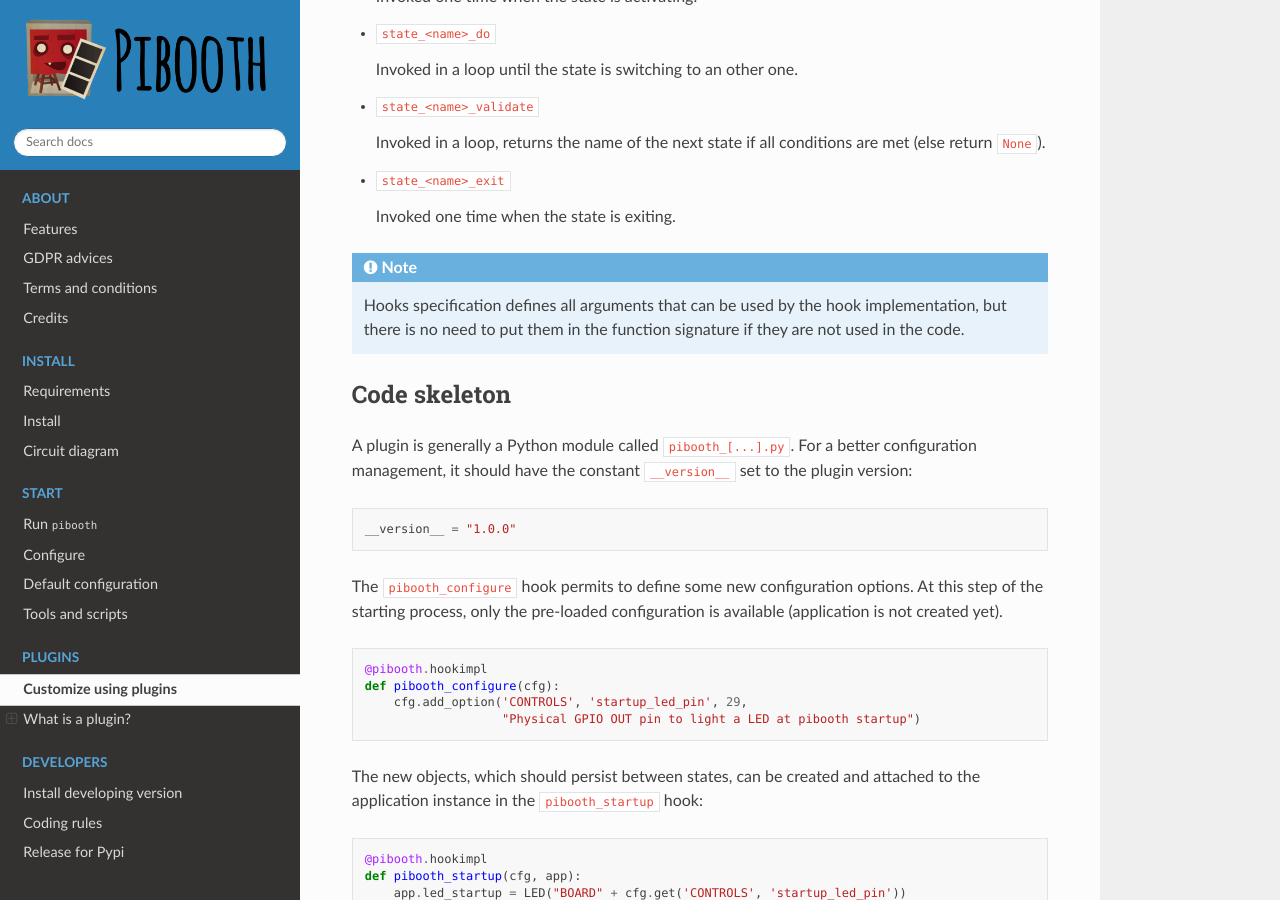
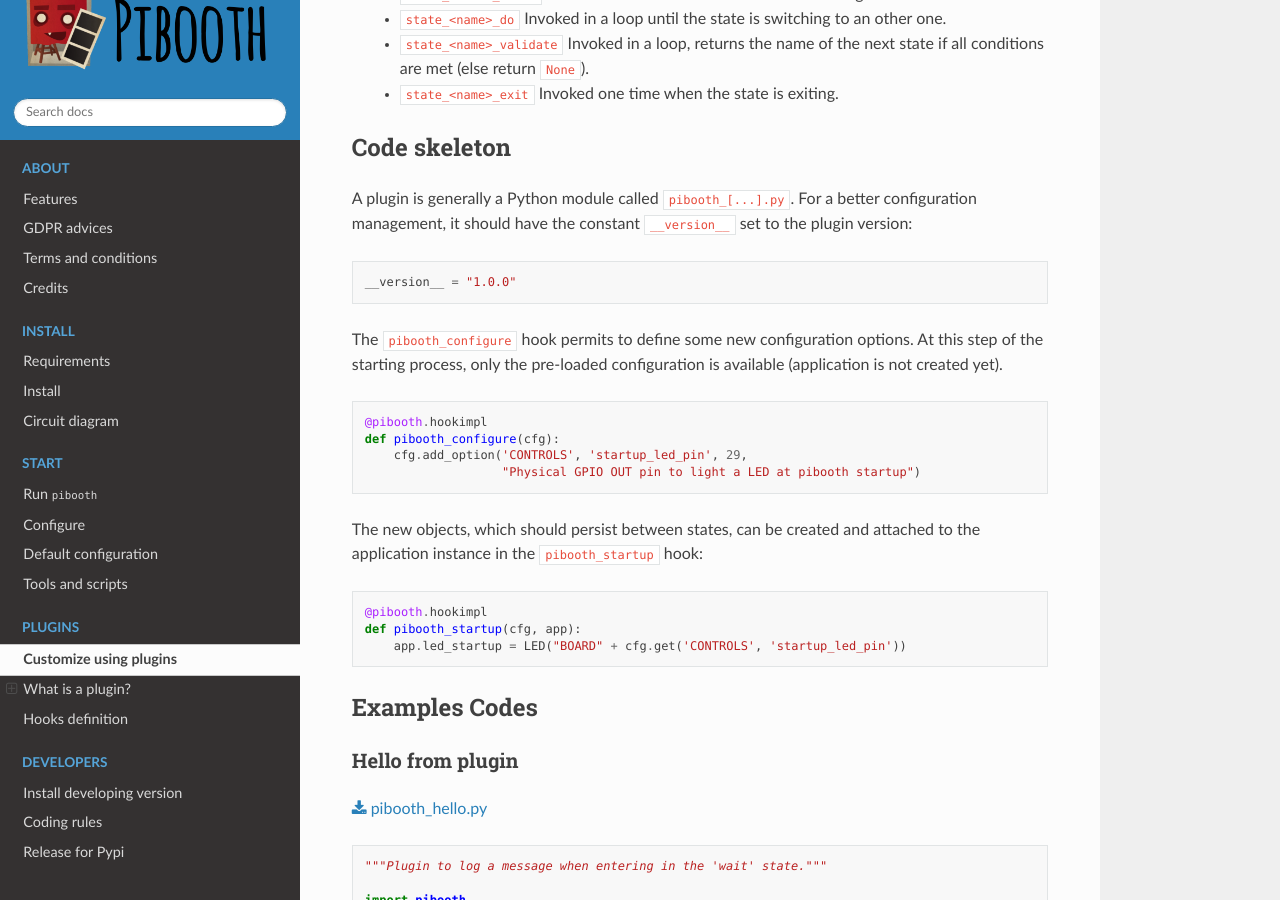
Before and after one commit to pibooth/pibooth, a Sphinx documentation site: the page built from docs/sources/plugins/plugins.rst, in a window 1280 px wide and 900 px high, scrolled down 1521 px. Built offline with Sphinx 7.4.7 and the Read the Docs theme 2.0.0, drawn with Linux system fonts in a browser that asks for light colours; some of the changed text lies outside the part shown.

Commit message:
Add hooks definition in doc

```diff
--- a/docs/conf.py
+++ b/docs/conf.py
@@ -33,6 +33,7 @@
 extensions = [
     'sphinx.ext.autosectionlabel',
     'sphinx.ext.viewcode',
+    'sphinx.ext.autodoc',
     'sphinx_copybutton'
 ]
 
--- a/docs/index.rst
+++ b/docs/index.rst
@@ -52,6 +52,7 @@
    :maxdepth: 2
 
    sources/plugins/plugins.rst
+   sources/plugins/hooks.rst
 
 .. toctree::
    :caption: Developers
--- a/docs/sources/plugins/plugins.rst
+++ b/docs/sources/plugins/plugins.rst
@@ -19,13 +19,13 @@
 A plugin is a set of functions (called ``hooks``) defined in a python module
 and participating to the ``pibooth`` execution when they are invoked.
 
-The list of available ``hooks`` are defined in the file
-`hookspecs.py <https://github.com/pibooth/pibooth/blob/master/pibooth/plugins/hookspecs.py>`_.
-A plugin implements a subset of those functions.
+The list of available ``hooks`` are defined :ref:`on this chapter<hooks>`. A plugin
+implements a subset of those functions.
 
 There are 2 families of hooks implemented in `pibooth`:
- * Pibooth state-independent hooks
- * State dependant hooks (see below)
+
+ - Pibooth state-independent hooks
+ - State dependant hooks (see below)
 
 Influencing states
 ^^^^^^^^^^^^^^^^^^
@@ -34,15 +34,16 @@
 is defined by a specific screen and possible actions available to the user.
 
 The following states are defined:
- * ``wait``       : wait for starting a new capture sequence
- * ``choose``     : selection of the number of captures
- * ``chosen``     : confirm the number of captures
- * ``preview``    : show preview and countdown
- * ``capture``    : take a capture
- * ``processing`` : build the final picture
- * ``print``      : show preview and ask for printing
- * ``finish``     : thank before going back to wait state
- * ``failsafe``   : oops message when an exception occurs
+
+ - ``wait``       : wait for starting a new capture sequence
+ - ``choose``     : selection of the number of captures
+ - ``chosen``     : confirm the number of captures
+ - ``preview``    : show preview and countdown
+ - ``capture``    : take a capture
+ - ``processing`` : build the final picture
+ - ``print``      : show preview and ask for printing
+ - ``finish``     : thank before going back to wait state
+ - ``failsafe``   : oops message when an exception occurs
 
 .. _state_sequence_details:
 
@@ -52,26 +53,18 @@
 
 There are four hooks defined for each state.
 
-- ``state_<name>_enter``
+ - ``state_<name>_enter``
+   Invoked one time when the state is activating.
 
-  Invoked one time when the state is activating.
+ - ``state_<name>_do``
+   Invoked in a loop until the state is switching to an other one.
 
-- ``state_<name>_do``
+ - ``state_<name>_validate``
+   Invoked in a loop, returns the name of the next state if all conditions
+   are met (else return ``None``).
 
-  Invoked in a loop until the state is switching to an other one.
-
-- ``state_<name>_validate``
-
-  Invoked in a loop, returns the name of the next state if all conditions
-  are met (else return ``None``).
-
-- ``state_<name>_exit``
-
-  Invoked one time when the state is exiting.
-
-.. note:: Hooks specification defines all arguments that can be used by the hook
-          implementation, but there is no need to put them in the function
-          signature if they are not used in the code.
+ - ``state_<name>_exit``
+   Invoked one time when the state is exiting.
 
 Code skeleton
 ^^^^^^^^^^^^^
```
Also changed, not shown: docs/sources/plugins/hooks.rst (added, +11 -0 lines).
